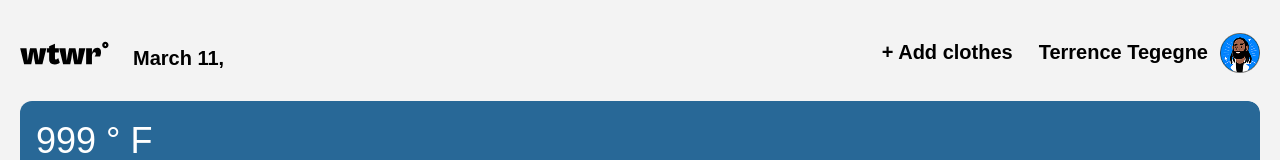
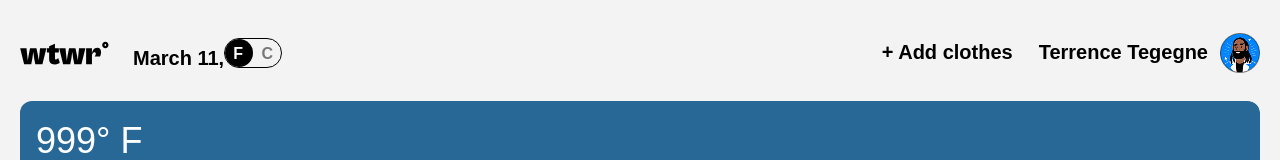
Before and after one commit to JuliaOldman0/se_project_react, a React (Vite) app: page / in a window 1280 px wide. Shown: the top 160 px of the page. Built offline with nearby package versions, Linux system fonts and the light colour scheme; no server answers.

Commit message:
saving project

```diff
--- /dev/null
+++ b/src/components/AddItemModal/AddItemModal.jsx
@@ -0,0 +1,110 @@
+import "./AddItemModal.css";
+import ModalWithForm from "../ModalWithForm/ModalWithForm";
+import { useState } from "react";
+
+function AddItemModal({ onClose, isOpen, onAddItemModalSubmit }) {
+  const [name, setName] = useState("");
+  const [imageUrl, setImageUrl] = useState("");
+  const [weather, setWeather] = useState("");
+
+  const handleNameChange = (e) => {
+    setName(e.target.value);
+  };
+
+  const handleImageUrlChange = (e) => {
+    setImageUrl(e.target.value);
+  };
+
+  const handleWeatherChange = (e) => {
+    setWeather(e.target.value);
+  };
+
+  const handleSubmit = (e) => {
+    e.preventDefault();
+    onAddItemModalSubmit({name, imageUrl, weather});
+    // empty the inputs
+    setName("");
+    setImageUrl("");
+    setWeather("");
+  };
+
+  return (
+    <ModalWithForm
+      buttonText="Add garment"
+      title="New garment"
+      isOpen={isOpen}
+      // setActiveModal={activeModal}
+      onClose={onClose}
+      onSubmit={handleSubmit}
+    >
+      <label htmlFor="name" className="modal__label">
+        Name
+        <input
+          type="text"
+          required
+          minLength="1"
+          maxLength="30"
+          className="modal__input"
+          id="name"
+          placeholder="Name"
+          onChange={handleNameChange}
+          value={name}
+        />
+      </label>
+      <label htmlFor="imgUrl" className="modal__label">
+        Image
+        <input
+          type="url"
+          className="modal__input"
+          id="imgUrl"
+          placeholder="Image URL"
+          required
+          name="link"
+          onChange={handleImageUrlChange}
+          value={imageUrl}
+        />
+      </label>
+      <fieldset className="modal__radio-buttons">
+        <legend className="modal__legend">Select the weather type:</legend>
+        <label htmlFor="hot" className="modal__label modal__label_type_radio">
+          <input
+            id="hot"
+            type="radio"
+            name="weather"
+            className="modal__radio-input"
+            value="hot"
+            onChange={handleWeatherChange}
+            checked={weather === "hot"}
+          />
+          Hot
+        </label>
+        <label htmlFor="warm" className="modal__label modal__label_type_radio">
+          <input
+            id="warm"
+            type="radio"
+            name="weather"
+            className="modal__radio-input"
+            value="warm"
+            onChange={handleWeatherChange}
+            checked={weather === "warm"}
+          />
+          Warm
+        </label>
+        <label htmlFor="cold" className="modal__label modal__label_type_radio">
+          <input
+            id="cold"
+            type="radio"
+            name="weather"
+            className="modal__radio-input"
+            value="cold"
+            onChange={handleWeatherChange}
+            checked={weather === "cold"}
+          />
+          Cold
+        </label>
+      </fieldset>
+    </ModalWithForm>
+  );
+}
+
+export default AddItemModal;
--- a/src/components/App/App.jsx
+++ b/src/components/App/App.jsx
@@ -4,19 +4,30 @@ import "./App.css";
 import { coordinates, APIkey } from "../../utils/constants";
 import Header from "../Header/Header";
 import Main from "../Main/Main";
-import ModalWithForm from "../ModalWithForm/ModalWithForm";
 import ItemModal from "../ItemModal/ItemModal";
 import Footer from "../Footer/Footer";
 import { getWeather, filterWeatherData } from "../../utils/weatherApi";
+import CurrentTempUnitContext from "../../contexts/CurrentTempUnitContext";
+import AddItemModal from "../AddItemModal/AddItemModal";
+import { defaultClothingItems } from "../../utils/constants";
 
 function App() {
   const [weatherData, setWeatherData] = useState({
     type: "",
-    temp: { F: 999 },
+    temp: { F: 999, C: 999 },
     city: "",
+    condition: "",
+    isDay: false,
   });
+
+  const [clothingItems, setClothingItems] = useState(defaultClothingItems);
   const [activeModal, setActiveModal] = useState("");
   const [selectedCard, setSelectedCard] = useState({});
+  const [currentTempUnit, setCurrentTempUnit] = useState("F");
+
+  const handleToggleSwitchChange = () => {
+    setCurrentTempUnit(currentTempUnit === "F" ? "C" : "F");
+  };
 
   const handleCardClick = (card) => {
     setActiveModal("preview");
@@ -31,6 +42,16 @@ function App() {
     setActiveModal("");
   };
 
+  const handleAddItemModalSubmit = ({ name, imageUrl, weather }) => {
+    //update clothingItems array
+    setClothingItems((prevItems) => [
+      { name, link: imageUrl, weather },
+      ...prevItems,
+    ]);
+    // close the modal
+    closeActiveModal();
+  };
+
   useEffect(() => {
     getWeather(coordinates, APIkey)
       .then((data) => {
@@ -41,13 +62,24 @@ function App() {
   }, []);
 
   return (
+    <CurrentTempUnitContext.Provider
+      value={{ currentTempUnit, handleToggleSwitchChange }}
+    >
       <div className="page">
         <div className="page__content">
           <Header handleAddClick={handleAddClick} weatherData={weatherData} />
-        <Main weatherData={weatherData} handleCardClick={handleCardClick} />
+          <Main
+            weatherData={weatherData}
+            handleCardClick={handleCardClick}
+            clothingItems={clothingItems}
+          />
           <Footer />
-
-        <ModalWithForm
+          <AddItemModal
+            onClose={closeActiveModal}
+            isOpen={activeModal === "add-garment"}
+            onAddItemModalSubmit={handleAddItemModalSubmit}
+          />
+          {/* <ModalWithForm
             buttonText="Add garment"
             title="New garment"
             isOpen={activeModal === "add-garment"}
@@ -73,7 +105,9 @@ function App() {
               />
             </label>
             <fieldset className="modal__radio-buttons">
-            <legend className="modal__legend">Select the weather type:</legend>
+              <legend className="modal__legend">
+                Select the weather type:
+              </legend>
               <label
                 htmlFor="hot"
                 className="modal__label modal__label_type_radio"
@@ -111,7 +145,7 @@ function App() {
                 Cold
               </label>
             </fieldset>
-        </ModalWithForm>
+          </ModalWithForm> */}
           <ItemModal
             activeModal={activeModal}
             card={selectedCard}
@@ -119,6 +153,7 @@ function App() {
           />
         </div>
       </div>
+    </CurrentTempUnitContext.Provider>
   );
 }
 
--- a/src/components/Header/Header.jsx
+++ b/src/components/Header/Header.jsx
@@ -1,6 +1,7 @@
 import "./Header.css";
 import logo from "../../assets/logo.svg";
 import avatar from "../../assets/avatar.png";
+import ToggleSwitch from "../ToggleSwitch/ToggleSwitch";
 
 function Header({ handleAddClick, weatherData }) {
   const currentDate = new Date().toLocaleString("default", {
@@ -14,6 +15,7 @@ function Header({ handleAddClick, weatherData }) {
       <p className="header__date-and-location">
         {currentDate}, {weatherData.city}
       </p>
+      <ToggleSwitch />
       <button
         onClick={handleAddClick}
         type="button"
--- a/src/components/Main/Main.jsx
+++ b/src/components/Main/Main.jsx
@@ -1,18 +1,22 @@
+import { useContext } from "react";
+
 import "./Main.css";
 import WeatherCard from "../WeatherCard/WeatherCard";
 import ItemCard from "../ItemCard/ItemCard";
-import { defaultClothingItems } from "../../utils/constants";
+import CurrentTempUnitContext from "../../contexts/CurrentTempUnitContext";
 
-function Main({ weatherData, handleCardClick }) {
+function Main({ weatherData, handleCardClick, clothingItems }) {
+  const { currentTempUnit } = useContext(CurrentTempUnitContext);
   return (
     <main>
       <WeatherCard weatherData={weatherData} />
       <section className="cards">
+
         <p className="cards__text">
-          Today is {weatherData.temp.F}&deg; F / You may want to wear:
+          Today is {currentTempUnit === "F" ? weatherData.temp.F : weatherData.temp.C}&deg; {currentTempUnit} / You may want to wear:
         </p>
         <ul className="cards__list">
-          {defaultClothingItems
+          {clothingItems
             .filter((item) => {
               return item.weather === weatherData.type;
             })
--- /dev/null
+++ b/src/components/ToggleSwitch/ToggleSwitch.css
@@ -0,0 +1,48 @@
+.toggle-switch {
+  width: 56px;
+  height: 28px;
+  border: 1px solid #000;
+  border-radius: 20px;
+  cursor: pointer;
+  overflow: hidden;
+  position: relative;
+}
+
+.toggle-switch__checkbox {
+  opacity: 0;
+  position: absolute;
+  cursor: pointer;
+}
+
+.toggle-switch__circle {
+  background-color: #000;
+  width: 28px;
+  height: 28px;
+  position: absolute;
+  border-radius: 50%;
+  left: 0;
+  transition: all 0.2s;
+}
+
+.toggle-switch__text {
+  position: absolute;
+  color: rgb(0, 0, 0, 0.5);
+  font-weight: 700;
+  top: 6px;
+}
+
+.toggle-switch__text_F {
+  left: 8px;
+}
+
+.toggle-switch__text_C {
+  right: 8px;
+}
+
+.toggle-switch__checkbox:checked + .toggle-switch__circle {
+  left: 28px;
+}
+
+.toggle-switch__text_color_white {
+    color: #fff;
+}
--- /dev/null
+++ b/src/components/ToggleSwitch/ToggleSwitch.jsx
@@ -0,0 +1,37 @@
+import { useContext } from "react";
+import "./ToggleSwitch.css";
+import CurrentTempUnitContext from "../../contexts/CurrentTempUnitContext";
+
+function ToggleSwitch() {
+  const { handleToggleSwitchChange, currentTempUnit } = useContext(
+    CurrentTempUnitContext
+  );
+
+  return (
+    <label htmlFor="toggle" className="toggle-switch">
+      <input
+        onChange={handleToggleSwitchChange}
+        id="toggle"
+        type="checkbox"
+        className="toggle-switch__checkbox"
+      />
+      <span className="toggle-switch__circle"></span>
+      <span
+        className={`toggle-switch__text toggle-switch__text_F ${
+          currentTempUnit === "F" ? "toggle-switch__text_color_white" : ""
+        }`}
+      >
+        F
+      </span>
+      <span
+        className={`toggle-switch__text toggle-switch__text_C ${
+          currentTempUnit === "C" ? "toggle-switch__text_color_white" : ""
+        }`}
+      >
+        C
+      </span>
+    </label>
+  );
+}
+
+export default ToggleSwitch;
--- a/src/components/WeatherCard/WeatherCard.jsx
+++ b/src/components/WeatherCard/WeatherCard.jsx
@@ -1,7 +1,11 @@
+import { useContext } from "react";
+
 import "./WeatherCard.css";
 import { weatherOptions, defaultWeatherOptions } from "../../utils/constants";
+import CurrentTempUnitContext from "../../contexts/CurrentTempUnitContext";
 
 function WeatherCard({ weatherData }) {
+  const { currentTempUnit } = useContext(CurrentTempUnitContext);
   const filteredOptions = weatherOptions.filter((option) => {
     return (
       option.day === weatherData.isDay &&
@@ -18,7 +22,12 @@ function WeatherCard({ weatherData }) {
 
   return (
     <section className="weather-card">
-      <p className="weather-card__temp">{weatherData.temp.F} &deg; F </p>
+      <p className="weather-card__temp">
+        {currentTempUnit === "F"
+          ? weatherData.temp?.F || 0
+          : weatherData.temp?.C || 0}
+        &deg; {currentTempUnit}
+      </p>
       <img
         src={weatherOption?.url}
         alt={`Card showing ${weatherOption?.day ? "day" : "night"}time ${
--- /dev/null
+++ b/src/contexts/CurrentTempUnitContext.jsx
@@ -0,0 +1,5 @@
+import { createContext } from "react";
+
+const CurrentTempUnitContext = createContext();
+
+export default CurrentTempUnitContext;
--- a/src/utils/weatherApi.js
+++ b/src/utils/weatherApi.js
@@ -13,7 +13,11 @@ export const getWeather = ({ latitude, longitude }, APIkey) => {
 export const filterWeatherData = (data) => {
   const result = {};
   result.city = data.name;
-  result.temp = { F: Math.round(data.main.temp) };
+  result.temp = {
+    F: Math.round(data.main.temp),
+    C: Math.round((data.main.temp - 32) * 5 / 9)
+};
+
   result.type = getWeatherType(result.temp.F);
   result.condition = data.weather[0].main.toLowerCase();
   result.isDay = isDay(data.sys, Date.now());
```
Also changed, not shown: src/components/ModalWithForm/ModalWithForm.jsx (+9 -2 lines), src/components/AddItemModal/AddItemModal.css (added). Lines whose indentation alone changed are shown as unchanged.
